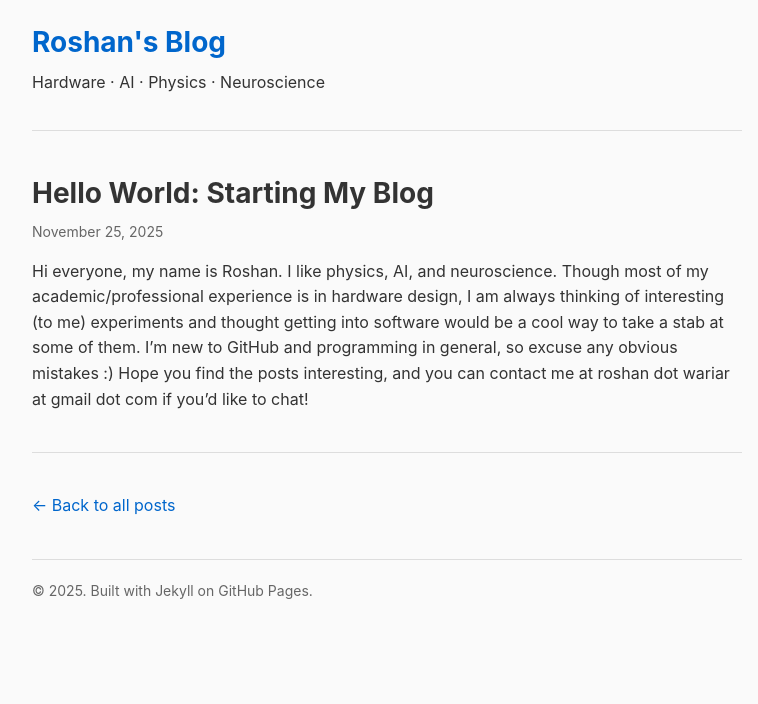
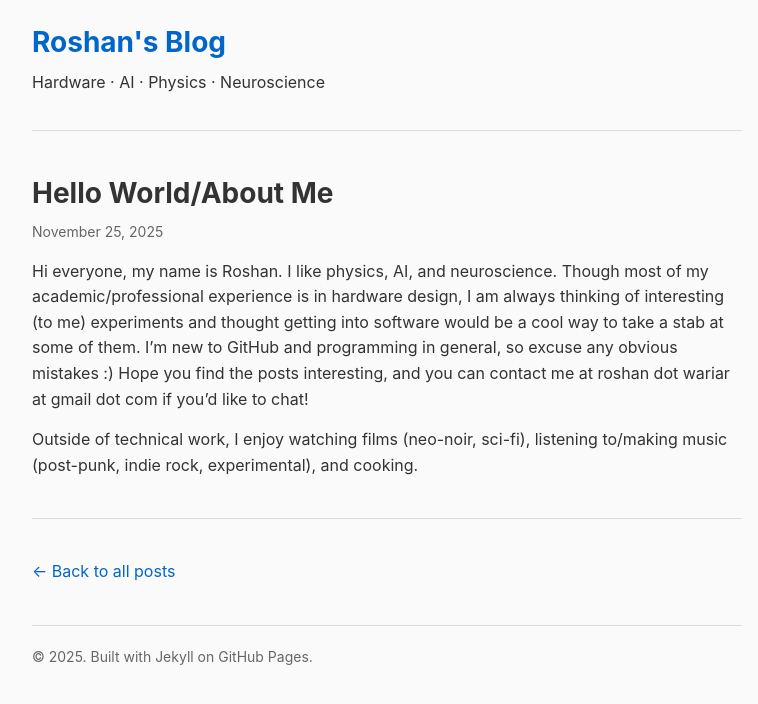
Before and after one commit to roshanwariar/roshanwariar.github.io, a Jekyll site: the page built from _posts/2025-11-25-hello-world.md, in a window 1280 px wide. Shown: the top 704 px of the page, without its empty margins (253-1011 px from the left). Built offline with Jekyll 4.4.1, drawn with Linux system fonts in a browser that asks for light colours.

Commit message:
Update 2025-11-25-hello-world.md
added extra description for first blog post

```diff
--- a/_posts/2025-11-25-hello-world.md
+++ b/_posts/2025-11-25-hello-world.md
@@ -1,8 +1,10 @@
 ---
 layout: post
-title: "Hello World: Starting My Blog"
+title: "Hello World/About Me"
 date: 2025-11-25
 image:
 ---
 
 Hi everyone, my name is Roshan. I like physics, AI, and neuroscience. Though most of my academic/professional experience is in hardware design, I am always thinking of interesting (to me) experiments and thought getting into software would be a cool way to take a stab at some of them. I'm new to GitHub and programming in general, so excuse any obvious mistakes :) Hope you find the posts interesting, and you can contact me at roshan dot wariar at gmail dot com if you'd like to chat!
+
+Outside of technical work, I enjoy watching films (neo-noir, sci-fi), listening to/making music (post-punk, indie rock, experimental), and cooking.
```
